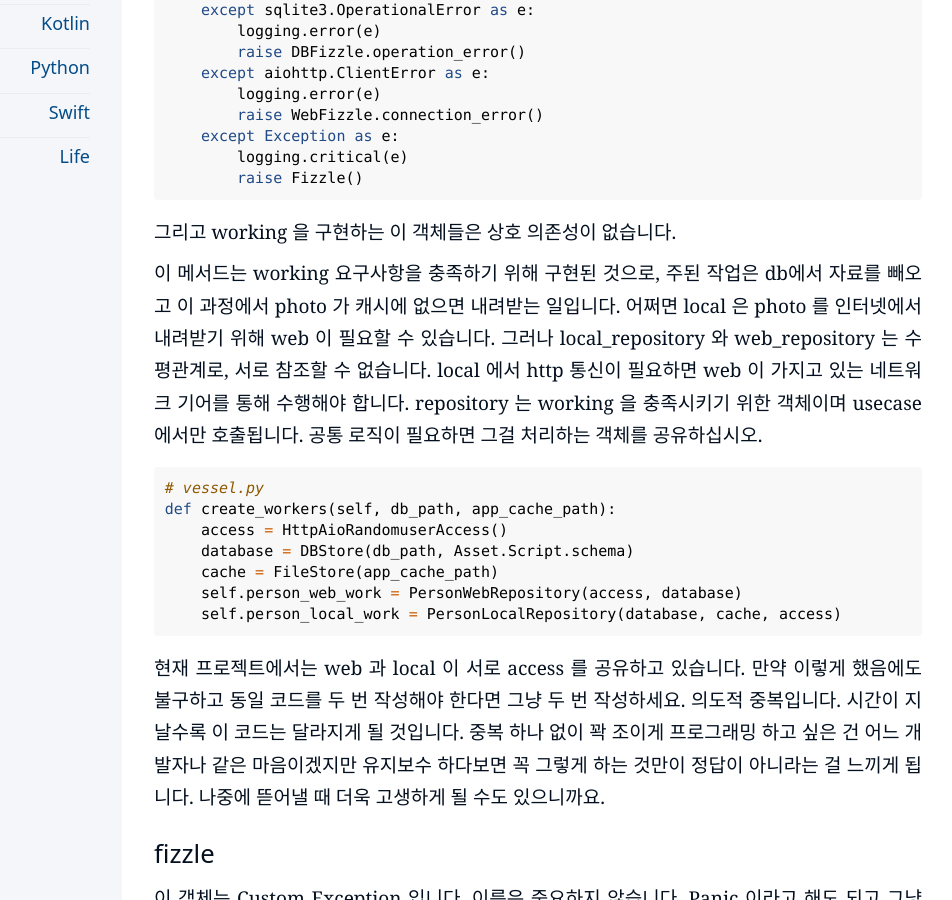
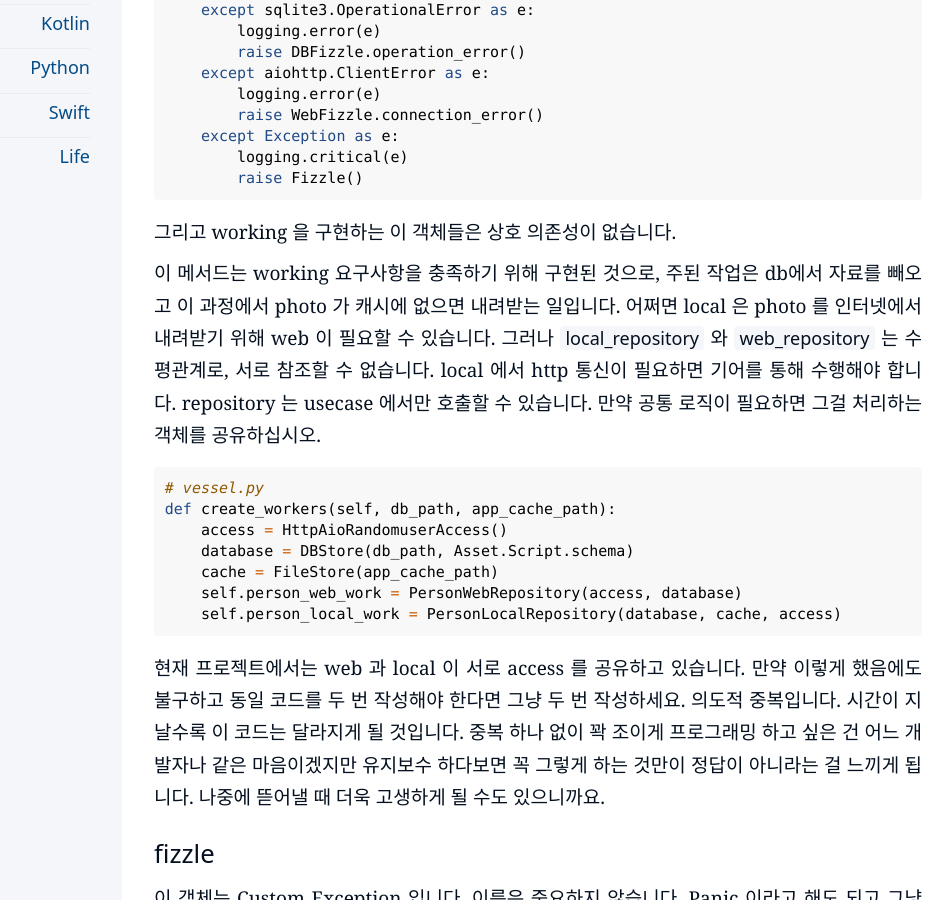
Before and after one commit to kiroshin/kiroshin.github.io, a Jekyll site: the page built from _posts/2024-10-07-python-qt-desktop-app.md, in a window 1280 px wide and 900 px high, scrolled down 6482 px. Shown: the whole window, without its empty margins (198-1150 px from the left). Built offline with Jekyll 4.4.1, drawn with Linux system fonts in a browser that asks for light colours.

Commit message:
Update 2024-10-07-python-qt-desktop-app.md

````diff
--- a/_posts/2024-10-07-python-qt-desktop-app.md
+++ b/_posts/2024-10-07-python-qt-desktop-app.md
@@ -171,7 +171,7 @@ async def get_person(self, uid: PersonID) -> Person:
 
 그리고 working 을 구현하는 이 객체들은 상호 의존성이 없습니다.
 
-이 메서드는 working 요구사항을 충족하기 위해 구현된 것으로, 주된 작업은 db에서 자료를 빼오고 이 과정에서 photo 가 캐시에 없으면 내려받는 일입니다. 어쩌면 local 은 photo 를 인터넷에서 내려받기 위해 web 이 필요할 수 있습니다. 그러나 local_repository 와 web_repository 는 수평관계로, 서로 참조할 수 없습니다. local 에서 http 통신이 필요하면 web 이 가지고 있는 네트워크 기어를 통해 수행해야 합니다. repository 는 working 을 충족시키기 위한 객체이며 usecase 에서만 호출됩니다. 공통 로직이 필요하면 그걸 처리하는 객체를 공유하십시오.
+이 메서드는 working 요구사항을 충족하기 위해 구현된 것으로, 주된 작업은 db에서 자료를 빼오고 이 과정에서 photo 가 캐시에 없으면 내려받는 일입니다. 어쩌면 local 은 photo 를 인터넷에서 내려받기 위해 web 이 필요할 수 있습니다. 그러나 `local_repository` 와 `web_repository` 는 수평관계로, 서로 참조할 수 없습니다. local 에서 http 통신이 필요하면 기어를 통해 수행해야 합니다. repository 는 usecase 에서만 호출할 수 있습니다. 만약 공통 로직이 필요하면 그걸 처리하는 객체를 공유하십시오.
 
 ```python
 # vessel.py
````
